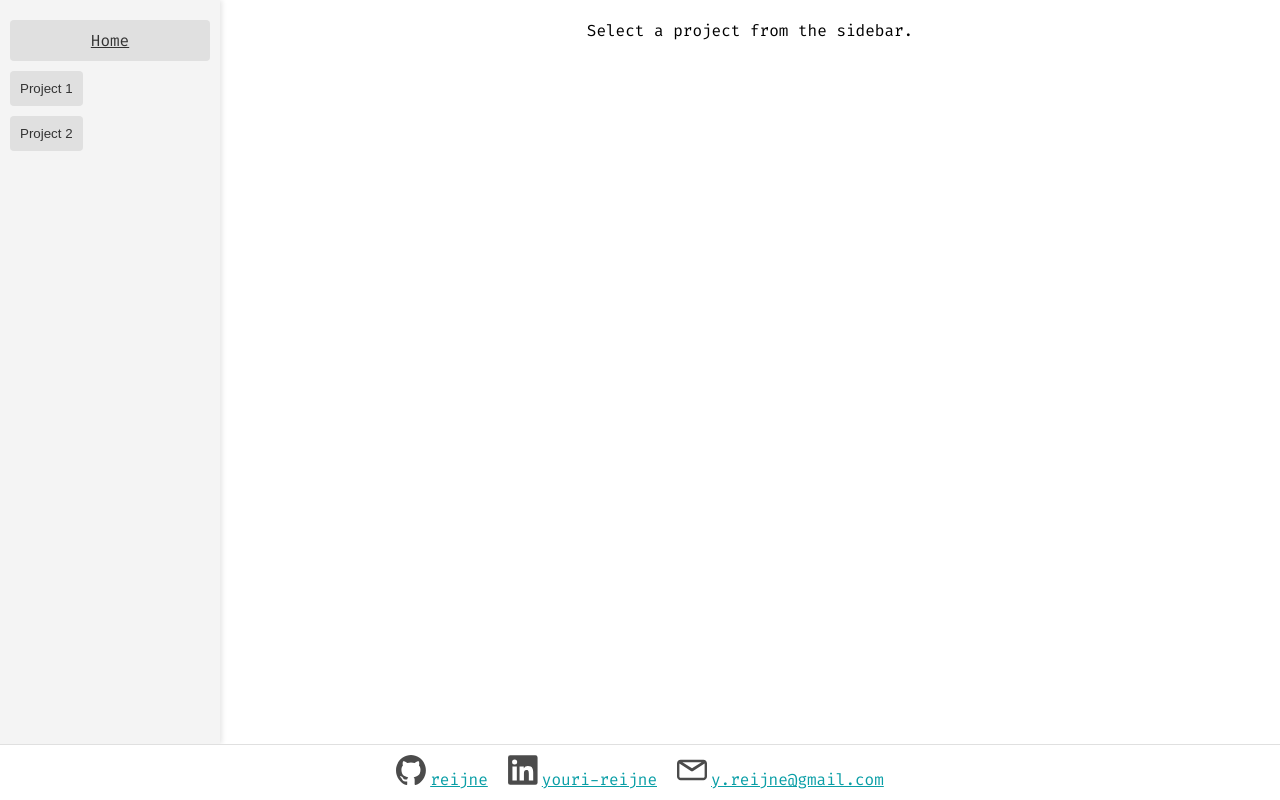
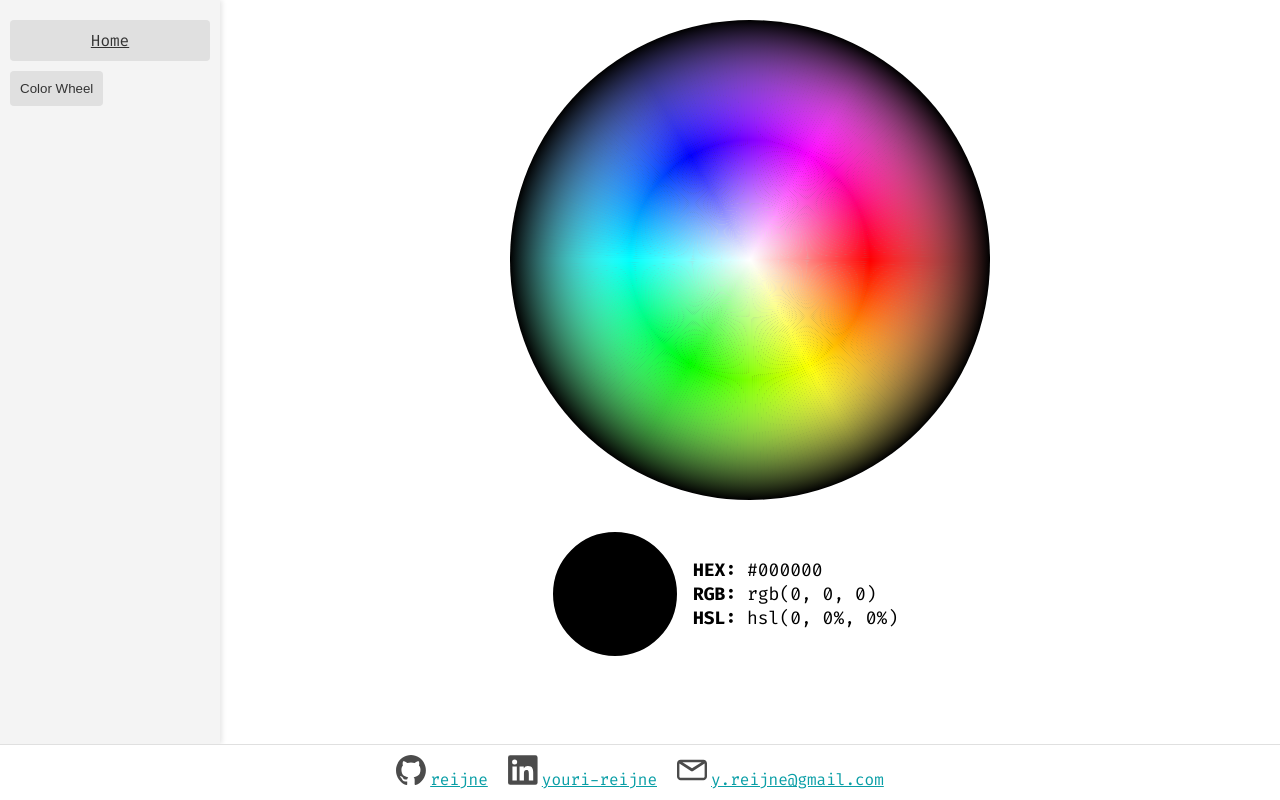
Before and after one commit to reijne/web_app, a React (Create React App) app: page / in a window 1280 px wide. Both pictures are taken after a click on the button "View My Projects". Built offline with nearby package versions, Linux system fonts and the light colour scheme.

Commit message:
Add color wheel project

```diff
--- /dev/null
+++ b/src/Projects/ColorWheel.css
@@ -0,0 +1,30 @@
+.color-wheel-container {
+  display: flex;
+  flex-direction: column;
+  justify-content: center;
+  align-items: center;
+}
+
+.color-display {
+  width: 100%;
+  display: flex;
+  flex-direction: row;
+  justify-content: center;
+  align-items: center;
+  font-size: 18px;
+  text-align: left;
+  margin: 1rem;
+}
+
+.selected-color-circle {
+  height: auto;
+  width: auto;
+  border: 2px solid black;
+  border-radius: 50%;
+  margin: 1rem;
+}
+
+.color-display-value-hidden {
+  color: transparent;
+  height: 0;
+}
--- /dev/null
+++ b/src/Projects/ColorWheel.tsx
@@ -0,0 +1,269 @@
+import React, { useRef, useEffect, useState } from 'react'
+
+import './ColorWheel.css'
+
+const SIZE_MULTIPLIER = 0.3
+
+class RGB {
+  constructor(public r: number, public g: number, public b: number) {}
+
+  toString(): string {
+    return `rgb(${this.r}, ${this.g}, ${this.b})`
+  }
+
+  public toHex() {
+    const toHex = (component: number) => {
+      const hex = component.toString(16)
+      return hex.length === 1 ? '0' + hex : hex
+    }
+
+    return new HEX(`${toHex(this.r)}${toHex(this.g)}${toHex(this.b)}`)
+  }
+
+  public toHSL() {
+    // Convert RGB to the range 0-1
+    const r = this.r / 255
+    const g = this.g / 255
+    const b = this.b / 255
+
+    const max = Math.max(r, g, b)
+    const min = Math.min(r, g, b)
+    let h = 0,
+      s = 0,
+      l = (max + min) / 2
+
+    if (max !== min) {
+      const d = max - min
+      s = l > 0.5 ? d / (2 - max - min) : d / (max + min)
+
+      switch (max) {
+        case r:
+          h = (g - b) / d + (g < b ? 6 : 0)
+          break
+        case g:
+          h = (b - r) / d + 2
+          break
+        case b:
+          h = (r - g) / d + 4
+          break
+      }
+
+      h /= 6
+    }
+
+    // Convert h, s, l to percentage/formatted form
+    h = Math.round(h * 360)
+    s = Math.round(s * 100)
+    l = Math.round(l * 100)
+
+    return new HSL(h, s, l)
+  }
+}
+
+class HSL {
+  constructor(public h: number, public s: number, public l: number) {}
+
+  toString(): string {
+    return `hsl(${this.h}, ${this.s}%, ${this.l}%)`
+  }
+}
+
+class HEX {
+  constructor(public hex: string) {}
+
+  toString(): string {
+    if (this.hex.startsWith('#')) {
+      return this.hex
+    }
+    return `#${this.hex}`
+  }
+}
+
+// Draw the color wheel on the canvas
+const drawColorWheel = (canvas: HTMLCanvasElement, radius: number) => {
+  const ctx = canvas.getContext('2d')
+  if (!ctx) return
+
+  const toRadians = (angle: number) => (angle * Math.PI) / 180
+
+  // Draw the hue and saturation circle
+  for (let angle = 0; angle < 720; angle += 1) {
+    for (let sat = 0; sat <= 100; sat += 1) {
+      const startAngle = toRadians(angle)
+      const endAngle = toRadians(angle + 1)
+
+      ctx.beginPath()
+      ctx.moveTo(radius, radius)
+      ctx.arc(radius, radius, (sat / 100) * radius, startAngle, endAngle)
+      ctx.closePath()
+
+      ctx.fillStyle = `hsl(${angle}, ${sat}%, 50%)`
+      ctx.fill()
+    }
+  }
+
+  // Overlay radial gradient for lightness (brightness)
+  const gradient = ctx.createRadialGradient(
+    radius,
+    radius,
+    0,
+    radius,
+    radius,
+    radius
+  )
+  gradient.addColorStop(0, 'rgba(255,255,255,1)')
+  gradient.addColorStop(0.5, 'rgba(255,255,255,0)')
+  gradient.addColorStop(1, 'rgba(0,0,0,1)')
+  ctx.fillStyle = gradient
+  ctx.fillRect(0, 0, canvas.width, canvas.height)
+}
+
+// Get the color at a specific point on the canvas
+const getColorAtPoint = (canvas: HTMLCanvasElement, x: number, y: number) => {
+  const ctx = canvas.getContext('2d')
+  if (!ctx) {
+    return new RGB(255, 255, 255)
+  }
+
+  const { data } = ctx.getImageData(x, y, 1, 1)
+  return new RGB(data[0], data[1], data[2])
+}
+
+// Calculate distance between two points
+const distance = (x1: number, y1: number, x2: number, y2: number) => {
+  return Math.sqrt((x2 - x1) ** 2 + (y2 - y1) ** 2)
+}
+
+// Main ColorWheel component
+const ColorWheel: React.FC = () => {
+  const [color, setColor] = useState<RGB>(new RGB(0, 0, 0))
+  const [selectedPosition, setSelectedPosition] = useState<{
+    x: number
+    y: number
+  } | null>(null)
+  const [canvasSize, setCanvasSize] = useState<number>(0)
+  const canvasRef = useRef<HTMLCanvasElement>(null)
+
+  useEffect(() => {
+    // Calculate canvas size as % of the window's width
+    const handleResize = () => {
+      const size = Math.min(
+        window.innerWidth * SIZE_MULTIPLIER,
+        window.innerHeight * SIZE_MULTIPLIER
+      )
+      setCanvasSize(size)
+    }
+
+    window.addEventListener('resize', handleResize)
+    handleResize() // Initial size
+
+    return () => window.removeEventListener('resize', handleResize)
+  }, [])
+
+  useEffect(() => {
+    if (canvasRef.current && canvasSize > 0) {
+      canvasRef.current.width = canvasSize * 2 // Set canvas width
+      canvasRef.current.height = canvasSize * 2 // Set canvas height
+      drawColorWheel(canvasRef.current, canvasSize)
+    }
+  }, [canvasSize])
+
+  const handleCanvasClick = (event: React.MouseEvent<HTMLCanvasElement>) => {
+    if (canvasRef.current) {
+      const rect = canvasRef.current.getBoundingClientRect()
+      const x = event.clientX - rect.left
+      const y = event.clientY - rect.top
+
+      const radius = canvasSize
+      if (distance(x, y, radius, radius) <= radius) {
+        const selectedColor = getColorAtPoint(canvasRef.current, x, y)
+        setColor(selectedColor)
+        setSelectedPosition({ x, y })
+      }
+    }
+  }
+
+  return (
+    <div className="color-wheel-container">
+      <div
+        className="color-wheel-wrapper"
+        style={{
+          position: 'relative',
+          width: canvasSize * 2,
+          height: canvasSize * 2,
+        }}
+      >
+        <canvas
+          ref={canvasRef}
+          onClick={handleCanvasClick}
+          style={{ borderRadius: '50%', cursor: 'pointer' }}
+        />
+        {selectedPosition && (
+          <div
+            className="selected-color-indicator"
+            style={{
+              position: 'absolute',
+              top: selectedPosition.y - 5,
+              left: selectedPosition.x - 5,
+              width: '10px',
+              height: '10px',
+              borderRadius: '50%',
+              border: '2px solid black',
+              backgroundColor: 'transparent',
+              pointerEvents: 'none',
+            }}
+          ></div>
+        )}
+      </div>
+      <ColorDisplay color={color} canvasSize={canvasSize} />
+    </div>
+  )
+}
+
+interface subProps {
+  color: RGB
+  canvasSize: number
+}
+
+function SelectedColorCircle({ color, canvasSize }: subProps) {
+  return (
+    <div
+      className="selected-color-circle"
+      style={{
+        backgroundColor: color.toHex().toString(),
+        width: canvasSize / 2,
+        height: canvasSize / 2,
+      }}
+    ></div>
+  )
+}
+
+function ColorDisplayValues({ color }: { color: RGB }) {
+  return (
+    <div className="color-display-values">
+      <div>
+        <strong>HEX:</strong> {color.toHex().toString()}
+      </div>
+      <div>
+        <strong>RGB:</strong> {color.toString()}
+      </div>
+      <div>
+        <strong>HSL:</strong> {color.toHSL().toString()}
+      </div>
+      <div className="color-display-value-hidden">
+        <strong>HSL:</strong> {new HSL(360, 100, 100).toString()}
+      </div>
+    </div>
+  )
+}
+
+function ColorDisplay({ color, canvasSize }: subProps) {
+  return (
+    <div className="color-display">
+      <SelectedColorCircle color={color} canvasSize={canvasSize} />
+      <ColorDisplayValues color={color} />
+    </div>
+  )
+}
+
+export default ColorWheel
--- a/src/Projects/index.tsx
+++ b/src/Projects/index.tsx
@@ -1,17 +1,16 @@
 import React, { useState } from 'react'
 import './Projects.css'
+import ColorWheel from './ColorWheel'
 
 function Projects() {
   const [selectedProject, setSelectedProject] = useState<string | null>(null)
 
   const renderProject = () => {
     switch (selectedProject) {
-      case 'project1':
-        return <Project1 />
-      case 'project2':
-        return <Project2 />
+      case 'colorWheel':
+        return <ColorWheel />
       default:
-        return <DefaultProject />
+        return <ColorWheel />
     }
   }
 
@@ -35,31 +34,19 @@ function Sidebar({
       </a>
       <button
         className="sidebar-link"
-        onClick={() => onSelectProject('project1')}
+        onClick={() => onSelectProject('colorWheel')}
       >
-        Project 1
+        Color Wheel
       </button>
-      <button
+      {/* <button
         className="sidebar-link"
         onClick={() => onSelectProject('project2')}
       >
         Project 2
-      </button>
+      </button> */}
       {/* Add more project buttons here */}
     </div>
   )
 }
 
-function DefaultProject() {
-  return <div>Select a project from the sidebar.</div>
-}
-
-function Project1() {
-  return <div>Project 1 Content</div>
-}
-
-function Project2() {
-  return <div>Project 2 Content</div>
-}
-
 export default Projects
```
